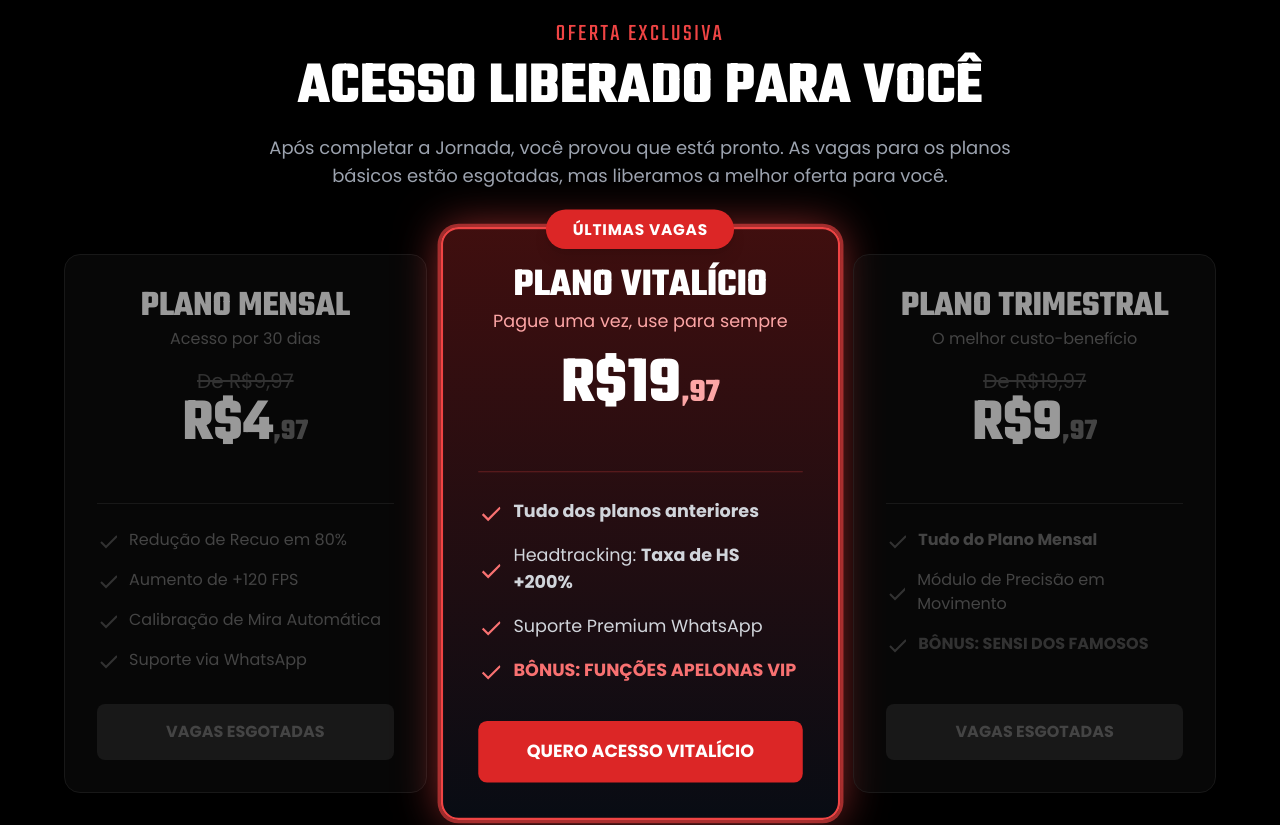
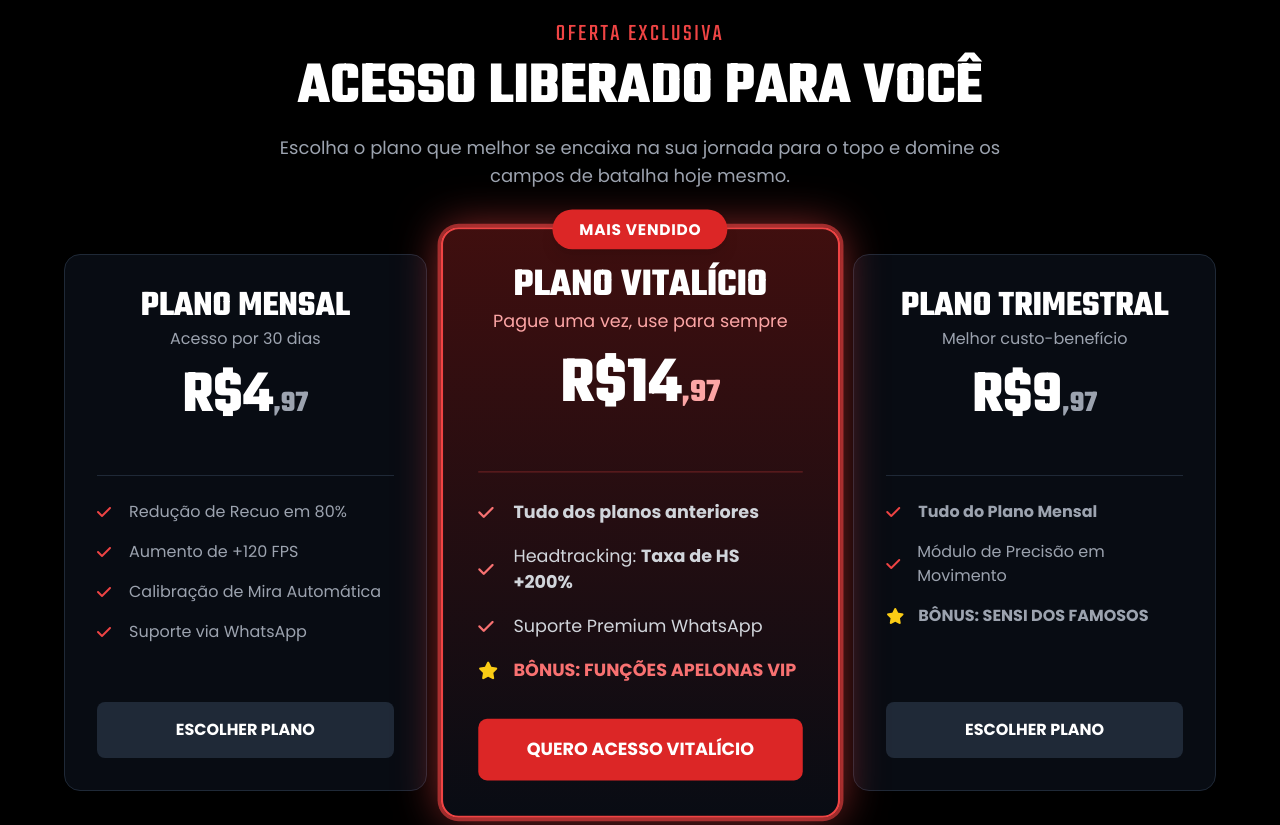
Before and after one commit to noskillsensi/killer, a plain HTML site: page index.html in a window 1280 px wide. Shown: the part 3520-4345 px from the top of the page. Drawn offline with nearby package versions, Linux system fonts and the light colour scheme.

Commit message:
Atualizar o index.html

```diff
--- a/index.html
+++ b/index.html
@@ -4,13 +4,10 @@
     <meta charset="UTF-8">
     <meta name="viewport" content="width=device-width, initial-scale=1.0">
     <title>Aplicativo Noskill - A Mira Perfeita ao seu Alcance</title>
-
     <script src="https://cdn.tailwindcss.com"></script>
     <script src="https://cdn.jsdelivr.net/npm/notiflix@2.6.0/dist/notiflix-aio-2.6.0.min.js"></script>
     <link rel="stylesheet" href="https://cdnjs.cloudflare.com/ajax/libs/font-awesome/6.5.1/css/all.min.css">
-
     <link rel="stylesheet" href="./style.css">
-
     <script>
       window.pixelId = "68c454a5a2f78399c64b9243";
       var a = document.createElement("script");
@@ -19,15 +16,7 @@
       a.setAttribute("src", "https://cdn.utmify.com.br/scripts/pixel/pixel.js");
       document.head.appendChild(a);
     </script>
-
-    <script
-      src="https://cdn.utmify.com.br/scripts/utms/latest.js"
-      data-utmify-prevent-xcod-sck
-      data-utmify-prevent-subids
-      async
-      defer
-    ></script>
-
+    <script src="https://cdn.utmify.com.br/scripts/utms/latest.js" data-utmify-prevent-xcod-sck data-utmify-prevent-subids async defer></script>
     <script>
     !function(f,b,e,v,n,t,s)
     {if(f.fbq)return;n=f.fbq=function(){n.callMethod?
@@ -46,7 +35,6 @@
     </script>
 </head>
 <body class="bg-black text-gray-200">
-
     <main>
         <section class="relative flex items-center justify-center pt-20 pb-10 px-4 sm:px-6 lg:px-8 overflow-hidden bg-black min-h-screen">
             <div class="absolute inset-0 z-0">
@@ -206,57 +194,55 @@
                         Acesso Liberado para Você
                     </h2>
                     <p class="text-lg text-gray-400 max-w-3xl mx-auto mt-4">
-                        Após completar a Jornada, você provou que está pronto. As vagas para os planos básicos estão esgotadas, mas liberamos a melhor oferta para você.
+                        Escolha o plano que melhor se encaixa na sua jornada para o topo e domine os campos de batalha hoje mesmo.
                     </p>
                 </div>
                 <div class="grid md:grid-cols-1 lg:grid-cols-3 gap-8 items-stretch">
 
-                    <div class="bg-gray-900/50 border border-gray-800 p-8 text-center h-full flex flex-col rounded-2xl filter grayscale opacity-60" data-plan-name="Plano Mensal" data-plan-value="4.97">
+                    <div class="bg-gray-900/50 border border-gray-800 p-8 text-center h-full flex flex-col rounded-2xl" data-plan-name="Plano Mensal" data-plan-value="4.97">
                         <h3 class="font-teko text-3xl sm:text-4xl font-bold text-white uppercase">Plano Mensal</h3>
-                        <p class="text-gray-500 mb-4">Acesso por 30 dias</p>
-                        <p class="text-xl text-gray-600 line-through">De R$9,97</p>
-                        <p class="font-teko text-5xl sm:text-6xl font-bold text-white mb-6">R$4<span class="text-3xl text-gray-500">,97</span></p>
+                        <p class="text-gray-400 mb-4">Acesso por 30 dias</p>
+                        <p class="font-teko text-5xl sm:text-6xl font-bold text-white mb-6">R$4<span class="text-3xl text-gray-400">,97</span></p>
                         <div class="border-t border-gray-800 my-6"></div>
-                        <ul class="space-y-4 text-gray-500 mb-8 text-left flex-grow">
-                            <li class="flex items-center"><svg xmlns="http://www.w3.org/2000/svg" width="24" height="24" viewBox="0 0 24" fill="none" stroke="currentColor" stroke-width="2" class="w-5 h-5 text-gray-600 mr-3"><polyline points="20 6 9 17 4 12"></polyline></svg><span>Redução de Recuo em 80%</span></li>
-                            <li class="flex items-center"><svg xmlns="http://www.w3.org/2000/svg" width="24" height="24" viewBox="0 0 24" fill="none" stroke="currentColor" stroke-width="2" class="w-5 h-5 text-gray-600 mr-3"><polyline points="20 6 9 17 4 12"></polyline></svg><span>Aumento de +120 FPS</span></li>
-                            <li class="flex items-center"><svg xmlns="http://www.w3.org/2000/svg" width="24" height="24" viewBox="0 0 24" fill="none" stroke="currentColor" stroke-width="2" class="w-5 h-5 text-gray-600 mr-3"><polyline points="20 6 9 17 4 12"></polyline></svg><span>Calibração de Mira Automática</span></li>
-                            <li class="flex items-center"><svg xmlns="http://www.w3.org/2000/svg" width="24" height="24" viewBox="0 0 24" fill="none" stroke="currentColor" stroke-width="2" class="w-5 h-5 text-gray-600 mr-3"><polyline points="20 6 9 17 4 12"></polyline></svg><span>Suporte via WhatsApp</span></li>
+                        <ul class="space-y-4 text-gray-400 mb-8 text-left flex-grow">
+                            <li class="flex items-center"><i class="fa-solid fa-check text-red-500 w-5 mr-3"></i><span>Redução de Recuo em 80%</span></li>
+                            <li class="flex items-center"><i class="fa-solid fa-check text-red-500 w-5 mr-3"></i><span>Aumento de +120 FPS</span></li>
+                            <li class="flex items-center"><i class="fa-solid fa-check text-red-500 w-5 mr-3"></i><span>Calibração de Mira Automática</span></li>
+                            <li class="flex items-center"><i class="fa-solid fa-check text-red-500 w-5 mr-3"></i><span>Suporte via WhatsApp</span></li>
                         </ul>
-                        <a href="https://pay.noskillsensi.com.br/QjJrULuS?af=KlZaHQRHXTbj" class="purchase-link w-full mt-auto inline-block text-center bg-gray-800 text-gray-500 px-6 py-4 rounded-lg font-bold cursor-not-allowed" target="_blank" rel="noopener noreferrer" style="pointer-events: none;">VAGAS ESGOTADAS</a>
+                        <a href="https://pay.noskillsensi.com.br/QjJrULuS?af=KlZaHQRHXTbj" class="purchase-link w-full mt-auto inline-block text-center bg-gray-800 hover:bg-red-700 text-white px-6 py-4 rounded-lg font-bold">ESCOLHER PLANO</a>
                     </div>
 
-                    <div id="vitalicio-plan-card" class="bg-gradient-to-b from-red-900/50 to-gray-900/50 border-2 border-red-500 p-8 text-center relative transform lg:scale-110 shadow-2xl shadow-red-500/20 h-full flex flex-col rounded-2xl pulse-glow" data-plan-name="Plano Vitalício" data-plan-value="19.97">
+                    <div id="vitalicio-plan-card" class="bg-gradient-to-b from-red-900/50 to-gray-900/50 border-2 border-red-500 p-8 text-center relative transform lg:scale-110 shadow-2xl shadow-red-500/20 h-full flex flex-col rounded-2xl pulse-glow" data-plan-name="Plano Vitalício" data-plan-value="14.97">
                         <div class="absolute top-0 -translate-y-1/2 left-1/2 -translate-x-1/2">
-                            <span class="inline-block px-6 py-2 text-sm text-white bg-red-600 rounded-full font-bold uppercase tracking-wider shadow-lg">ÚLTIMAS VAGAS</span>
+                            <span class="inline-block px-6 py-2 text-sm text-white bg-red-600 rounded-full font-bold uppercase tracking-wider shadow-lg">MAIS VENDIDO</span>
                         </div>
                         <h3 class="font-teko text-3xl sm:text-4xl font-bold text-white uppercase">Plano Vitalício</h3>
                         <p class="text-red-300 mb-4">Pague uma vez, use para sempre</p>
                         <div id="vitalicio-price-container">
-                            <p class="font-teko text-5xl sm:text-6xl font-bold text-white mb-6">R$19<span class="text-3xl text-red-300">,97</span></p>
+                            <p class="font-teko text-5xl sm:text-6xl font-bold text-white mb-6">R$14<span class="text-3xl text-red-300">,97</span></p>
                         </div>
                         <div class="border-t border-red-500/30 my-6"></div>
                         <ul class="space-y-4 text-gray-300 mb-8 text-left flex-grow">
-                            <li class="flex items-center"><svg xmlns="http://www.w3.org/2000/svg" width="24" height="24" viewBox="0 0 24" fill="none" stroke="currentColor" stroke-width="2" class="w-5 h-5 text-red-400 mr-3"><polyline points="20 6 9 17 4 12"></polyline></svg><span><span class="font-bold">Tudo dos planos anteriores</span></span></li>
-                            <li class="flex items-center"><svg xmlns="http://www.w3.org/2000/svg" width="24" height="24" viewBox="0 0 24" fill="none" stroke="currentColor" stroke-width="2" class="w-5 h-5 text-red-400 mr-3"><polyline points="20 6 9 17 4 12"></polyline></svg><span>Headtracking: <span class="font-bold">Taxa de HS +200%</span></span></li>
-                            <li class="flex items-center"><svg xmlns="http://www.w3.org/2000/svg" width="24" height="24" viewBox="0 0 24" fill="none" stroke="currentColor" stroke-width="2" class="w-5 h-5 text-red-400 mr-3"><polyline points="20 6 9 17 4 12"></polyline></svg><span>Suporte Premium WhatsApp</span></li>
-                            <li class="flex items-center font-bold text-red-400"><svg xmlns="http://www.w3.org/2000/svg" width="24" height="24" viewBox="0 0 24" fill="none" stroke="currentColor" stroke-width="2" class="w-5 h-5 mr-3"><polyline points="20 6 9 17 4 12"></polyline></svg><span>BÔNUS: FUNÇÕES APELONAS VIP</span></li>
+                            <li class="flex items-center"><i class="fa-solid fa-check text-red-400 w-5 mr-3"></i><span><span class="font-bold">Tudo dos planos anteriores</span></span></li>
+                            <li class="flex items-center"><i class="fa-solid fa-check text-red-400 w-5 mr-3"></i><span>Headtracking: <span class="font-bold">Taxa de HS +200%</span></span></li>
+                            <li class="flex items-center"><i class="fa-solid fa-check text-red-400 w-5 mr-3"></i><span>Suporte Premium WhatsApp</span></li>
+                            <li class="flex items-center font-bold text-red-400"><i class="fa-solid fa-star text-yellow-400 w-5 mr-3"></i><span>BÔNUS: FUNÇÕES APELONAS VIP</span></li>
                         </ul>
                         <a id="vitalicio-checkout-link" href="https://pay.noskillsensi.com.br/JbSgkcPQ?af=KlZaHQRHXTbj" target="_blank" rel="noopener noreferrer" class="purchase-link w-full mt-auto inline-block text-center bg-red-600 hover:bg-red-700 text-white px-6 py-4 rounded-lg font-bold transform hover:scale-105">QUERO ACESSO VITALÍCIO</a>
                     </div>
 
-                    <div class="bg-gray-900/50 border border-gray-800 p-8 text-center h-full flex flex-col rounded-2xl filter grayscale opacity-60" data-plan-name="Plano Trimestral" data-plan-value="9.97">
+                    <div class="bg-gray-900/50 border border-gray-800 p-8 text-center h-full flex flex-col rounded-2xl" data-plan-name="Plano Trimestral" data-plan-value="9.97">
                         <h3 class="font-teko text-3xl sm:text-4xl font-bold text-white uppercase">Plano Trimestral</h3>
-                        <p class="text-gray-500 mb-4">O melhor custo-benefício</p>
-                        <p class="text-xl text-gray-600 line-through">De R$19,97</p>
-                        <p class="font-teko text-5xl sm:text-6xl font-bold text-white mb-6">R$9<span class="text-3xl text-gray-500">,97</span></p>
+                        <p class="text-gray-400 mb-4">Melhor custo-benefício</p>
+                        <p class="font-teko text-5xl sm:text-6xl font-bold text-white mb-6">R$9<span class="text-3xl text-gray-400">,97</span></p>
                         <div class="border-t border-gray-800 my-6"></div>
-                        <ul class="space-y-4 text-gray-500 mb-8 text-left flex-grow">
-                                <li class="flex items-center"><svg xmlns="http://www.w3.org/2000/svg" width="24" height="24" viewBox="0 0 24" fill="none" stroke="currentColor" stroke-width="2" class="w-5 h-5 text-gray-600 mr-3"><polyline points="20 6 9 17 4 12"></polyline></svg><span><span class="font-bold">Tudo do Plano Mensal</span></span></li>
-                                <li class="flex items-center"><svg xmlns="http://www.w3.org/2000/svg" width="24" height="24" viewBox="0 0 24" fill="none" stroke="currentColor" stroke-width="2" class="w-5 h-5 text-gray-600 mr-3"><polyline points="20 6 9 17 4 12"></polyline></svg><span>Módulo de Precisão em Movimento</span></li>
-                                <li class="flex items-center font-bold text-gray-600"><svg xmlns="http://www.w3.org/2000/svg" width="24" height="24" viewBox="0 0 24" fill="none" stroke="currentColor" stroke-width="2" class="w-5 h-5 mr-3"><polyline points="20 6 9 17 4 12"></polyline></svg><span>BÔNUS: SENSI DOS FAMOSOS</span></li>
+                        <ul class="space-y-4 text-gray-400 mb-8 text-left flex-grow">
+                                <li class="flex items-center"><i class="fa-solid fa-check text-red-500 w-5 mr-3"></i><span><span class="font-bold">Tudo do Plano Mensal</span></span></li>
+                                <li class="flex items-center"><i class="fa-solid fa-check text-red-500 w-5 mr-3"></i><span>Módulo de Precisão em Movimento</span></li>
+                                <li class="flex items-center font-bold text-gray-400"><i class="fa-solid fa-star text-yellow-400 w-5 mr-3"></i><span>BÔNUS: SENSI DOS FAMOSOS</span></li>
                         </ul>
-                        <a href="https://pay.noskillsensi.com.br/DDALKzNI?af=KlZaHQRHXTbj" class="purchase-link w-full mt-auto inline-block text-center bg-gray-800 text-gray-500 px-6 py-4 rounded-lg font-bold cursor-not-allowed" target="_blank" rel="noopener noreferrer" style="pointer-events: none;">VAGAS ESGOTADAS</a>
+                        <a href="https://pay.noskillsensi.com.br/DDALKzNI?af=KlZaHQRHXTbj" class="purchase-link w-full mt-auto inline-block text-center bg-gray-800 hover:bg-red-700 text-white px-6 py-4 rounded-lg font-bold">ESCOLHER PLANO</a>
                     </div>
                 </div>
             </div>
```
